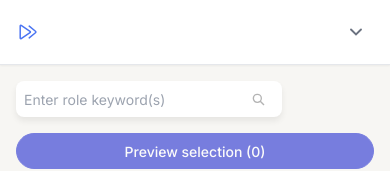
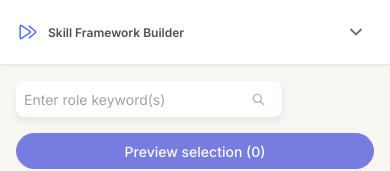
Before and after one commit to baba-yu/skill_framework_generator, a Vue app: page /skill-framework-builder in a window 390 px wide. Shown: the top 171 px of the page. Built offline with nearby package versions, Linux system fonts and the light colour scheme.

Commit message:
chore: Added title onto mobile layout.

```diff
--- a/src/components/AppHeader.vue
+++ b/src/components/AppHeader.vue
@@ -145,9 +145,11 @@ function handleLogoClick() {
 
 @media (max-width: $breakpoint-sm) {
   .app-title {
-    display: none; // 非常に小さい画面では非表示
+    font-size: $font-size-xs;
+    max-width: 140px;
+    text-overflow: ellipsis;
+    }
   }
-}
 
 /* アクセシビリティ */
 @media (prefers-reduced-motion: reduce) {
```
